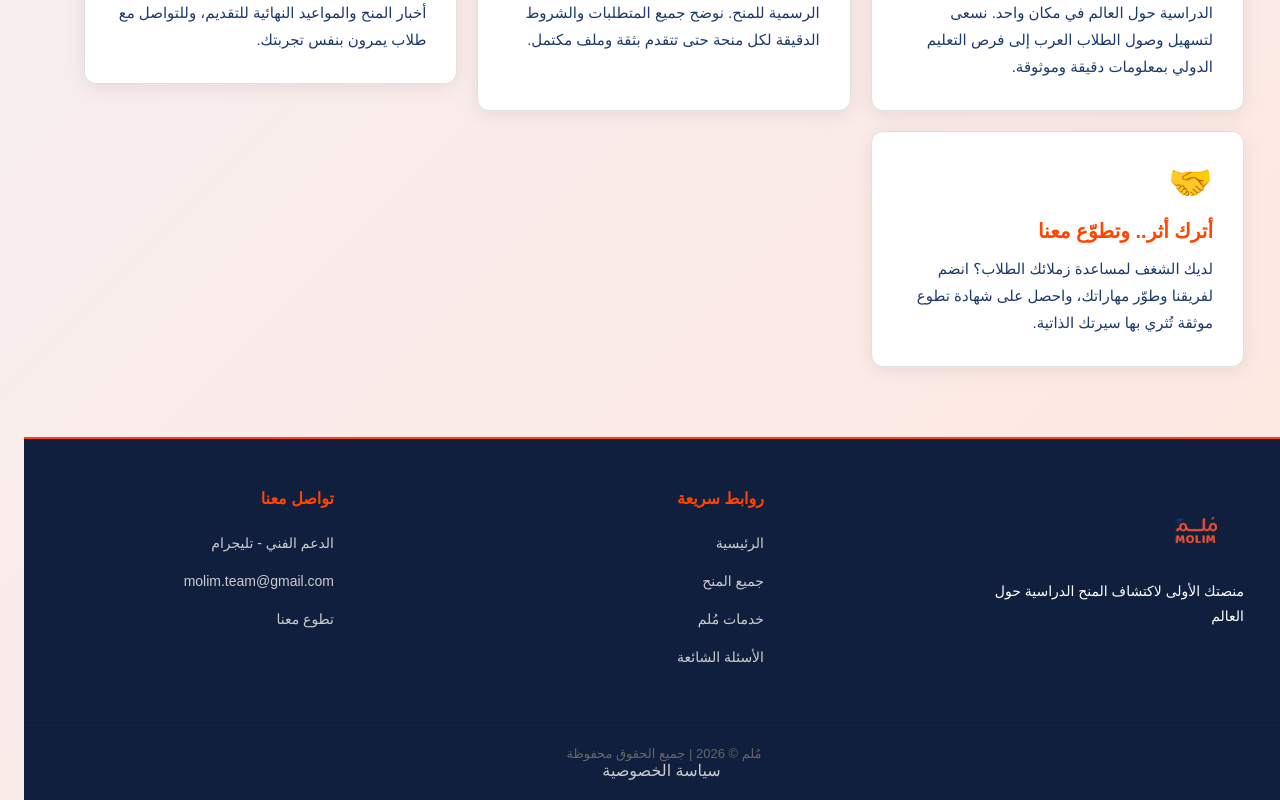
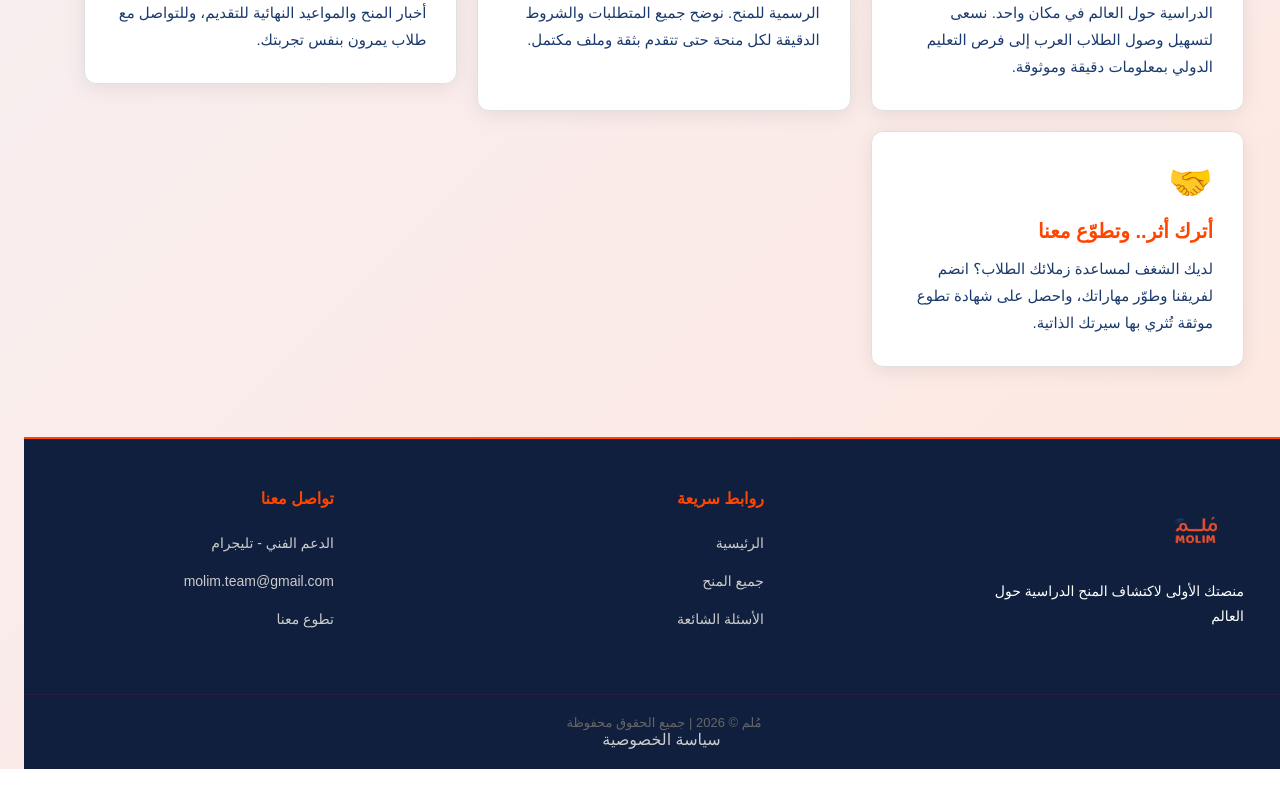
Before and after one commit to molim-team/molim-js, a Next.js app: page / in a window 1280 px wide. Shown: the part 2221-3021 px from the top of the page. After the commit the page ends 2990 px from the top, so only its background shows below. Built offline with nearby package versions, Linux system fonts and the light colour scheme; no server answers.

Commit message:
delet serv

```diff
--- a/src/components/Footer.jsx
+++ b/src/components/Footer.jsx
@@ -14,7 +14,6 @@ export default function Footer() {
           <h4>روابط سريعة</h4>
           <Link href="/">الرئيسية</Link>
           <Link href="/scholarships">جميع المنح</Link>
-          <Link href="/services">خدمات مُلم</Link>
           <Link href="/faq">الأسئلة الشائعة</Link>
         </div>
 
--- a/src/components/Header.jsx
+++ b/src/components/Header.jsx
@@ -68,7 +68,6 @@ export default function Header() {
       <nav id="main-nav" className={isMenuOpen ? 'open' : ''}>
         <Link href="/" onClick={closeMenu}>الرئيسية</Link>
         <Link href="/scholarships" onClick={closeMenu}>المنح</Link>
-        <Link href="/services" onClick={closeMenu}>خدمات مُلم</Link>
         <Link href="/library" onClick={closeMenu}>مكتبة مُلم</Link>
         <Link href="/quiz" onClick={closeMenu}>اكتشف تخصصك المناسب</Link>
         <Link href="/majors" onClick={closeMenu}>التخصصات العالمية</Link>
```
